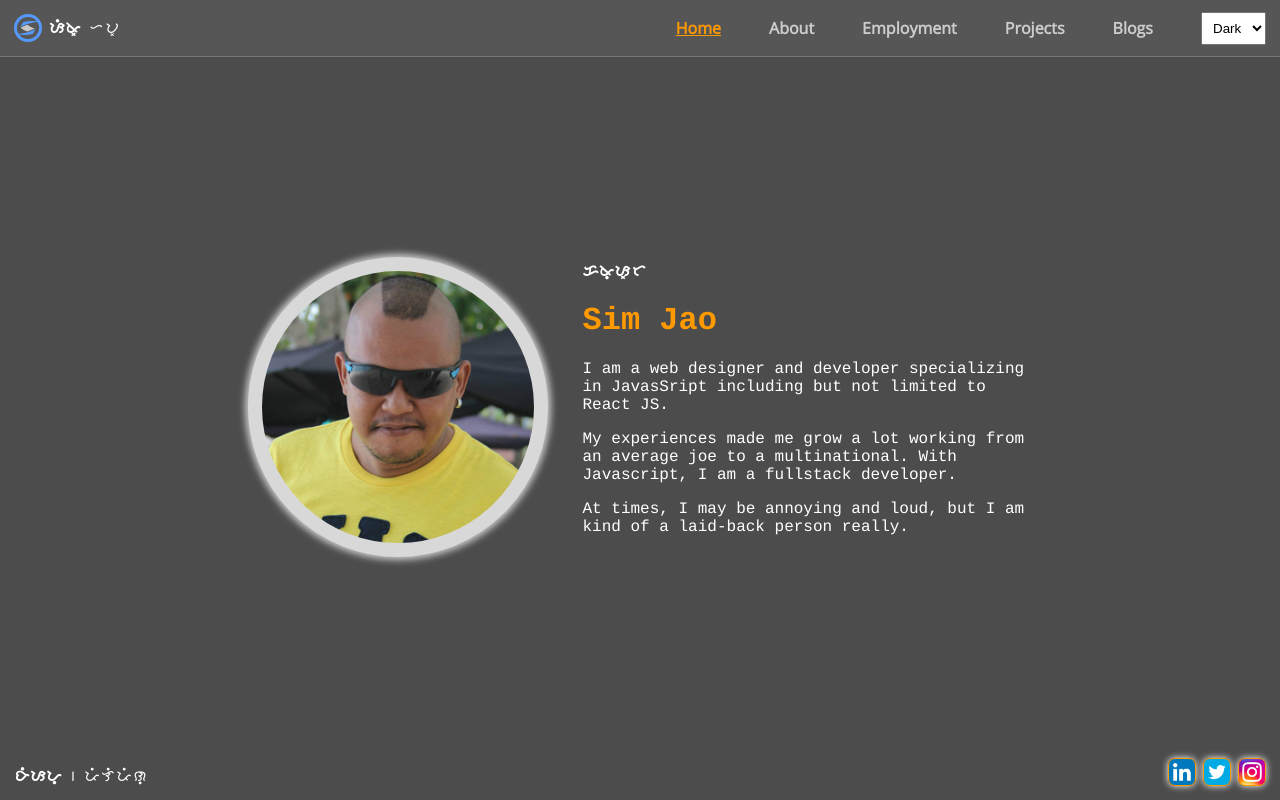
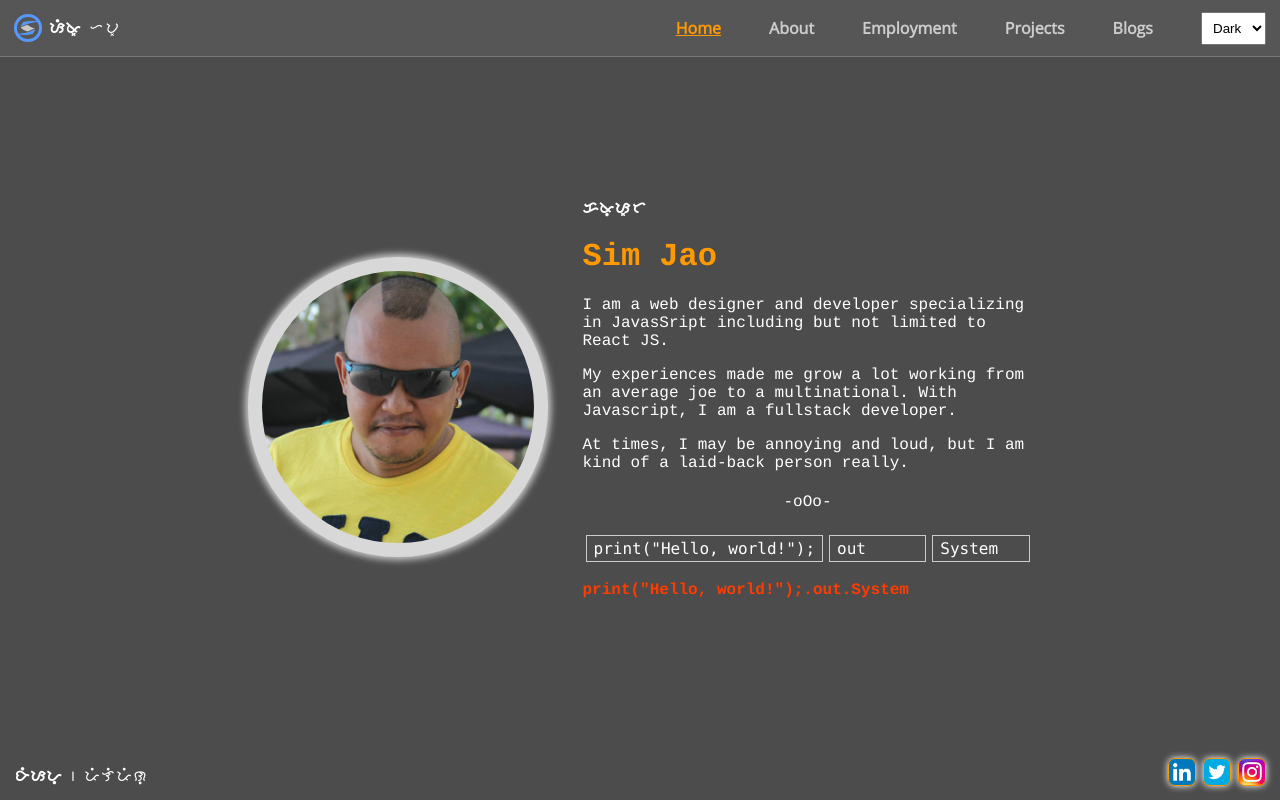
Before and after one commit to jaosimt/portfolio, a React (Create React App) app: page / in a window 1280 px wide. Built offline with nearby package versions, Linux system fonts and the light colour scheme.

Commit message:
* added component Parsonize

```diff
--- a/src/components/Home/index.js
+++ b/src/components/Home/index.js
@@ -7,11 +7,15 @@ import simo4 from './simo4.jpg';
 import simo5 from './simo5.jpg';
 import simo6 from './simo6.jpg';
 import simo7 from './simo7.jpg';
+import Parsonize from "../Parsonize";
+
+const ExerciseSolution = 'System.out.print("Hello, world!");';
 
 class Home extends Component {
 	state = {
 		imageIndex: 0,
-		imageOpacity: 0
+		imageOpacity: 0,
+		parsonize: ''
 	}
 
 	imageArray = [ simo2, simo1, simo3, simo4, simo5, simo6, simo7 ];
@@ -42,8 +46,10 @@ class Home extends Component {
 		rotateImgIndex();
 	}
 
+	parsonizeChangeHandler = parsonize => this.setState({ parsonize });
+
 	render() {
-		const { imageIndex, imageOpacity } = this.state;
+		const { imageIndex, imageOpacity, parsonize } = this.state;
 
 		return <div className="Home">
 			<h2 title="Greetings" className="greetings bybyn">ᜃᜋᜓᜐ᜔ᜆ</h2>
@@ -65,6 +71,15 @@ class Home extends Component {
 				<p>
 					At times, I may be annoying and loud, but I am kind of a laid-back person really.
 				</p>
+				<div style={{
+					textAlign: 'center',
+					margin: '21px 0'
+				}}>-oOo-</div>
+				<Parsonize
+					onChange={ this.parsonizeChangeHandler }
+					exerciseSolution={ ExerciseSolution }
+				/>
+				<p style={{ color: ExerciseSolution === parsonize ? '#0cc10c' : '#ff3c00' }}><b>{ parsonize }</b></p>
 			</div>
 		</div>
 	}
--- /dev/null
+++ b/src/components/Parsonize/Parsonize.scss
@@ -0,0 +1,23 @@
+.Parsonize {
+  display: flex;
+  pointer-events: none;
+
+  &[data-deli='default'] { flex-direction: column; }
+  &[data-deli='dot'] { flex-direction: row; }
+
+  .draggable {
+    padding: 3px 7px;
+    border: 1px solid #ccc;
+    margin: 3px;
+    cursor: move;
+    display: inline-flex;
+    white-space: pre;
+    width: 100%;
+    pointer-events: initial;
+
+    &.over {
+      border-style: dashed !important;
+      background-color: #ccc !important;
+    }
+  }
+}
--- /dev/null
+++ b/src/components/Parsonize/index.js
@@ -0,0 +1,155 @@
+import React, { Component } from 'react';
+import './Parsonize.scss';
+
+const DataDelimiter = {
+	dot: 'dot',
+	default: 'default'
+}, ClassName = "draggable";
+
+class Parsonize extends Component {
+	dragged = null;
+	state = {
+		delimiter: DataDelimiter.default,
+		code: []
+	}
+
+	dragOverHandler = e => {
+		e.preventDefault();
+	}
+
+	dragEnterHandler = e => {
+		const { currentTarget } = e;
+		// eslint-disable-next-line no-console
+		console.log(`${ e.type}:`, currentTarget);
+
+		currentTarget.classList.add('over');
+	};
+
+	dragStartHandler = e => {
+		// eslint-disable-next-line no-console
+		if (e.isDefaultPrevented()) console.log('DEFAULT IS PREVENTED!!!');
+		const { currentTarget } = e;
+
+		// eslint-disable-next-line no-console
+		console.log(`${ e.type}:`, currentTarget);
+
+		this.dragged = currentTarget;
+	}
+
+	dragEndHandler = e => {
+		const { currentTarget } = e;
+		// eslint-disable-next-line no-console
+		console.log(`${ e.type}:`, currentTarget);
+
+		currentTarget.classList.remove('over');
+	}
+
+	dropHandler = e => {
+		const { currentTarget } = e,
+			{ onChange } = this.props;
+
+		// eslint-disable-next-line no-console
+		console.log(`${ e.type}:`, currentTarget);
+
+		currentTarget.classList.remove('over');
+
+		if (this.dragged && this.dragged !== currentTarget) {
+
+			this.parsonizeRef.insertBefore(this.dragged, currentTarget);
+			this.dragged = null;
+
+			typeof onChange === 'function' && onChange(this.getData());
+		}
+	}
+
+	shouldComponentUpdate(nextProps, nextState) {
+		const { code: nextCode } = nextState,
+			{ code } = this.state;
+
+		const _shouldIt = nextCode !== code;
+
+		// eslint-disable-next-line no-console
+		console.log('shouldComponentUpdate:', _shouldIt);
+
+		return _shouldIt;
+	}
+
+	componentDidMount() {
+		const { onChange, exerciseSolution } = this.props;
+		// let exerciseSolution = exercise.get('solutions');
+		// if (!exerciseSolution) exerciseSolution = exercise.get('solutionFiles').get(0).get(0).get('contents');
+		// else exerciseSolution = exerciseSolution.get(0);
+
+		let code = exerciseSolution.split(/\n/).filter(x => x.length !== 0),
+			delimiter = DataDelimiter.default;
+
+		if (code.length === 1) {
+			code = code[0].split('.');
+			delimiter = DataDelimiter.dot;
+		}
+
+		// randomize
+		if (code.length > 1) {
+			const original = code.join('');
+			do {
+				code = code.sort( () => Math.random() - 0.5 );
+			} while(original === code.join(''));
+		}
+
+		console.log('code: ', code);
+
+		this.setState({
+			delimiter,
+			code
+		}, () => {
+			typeof onChange === 'function' && onChange(this.getData());
+		});
+	}
+
+	getData = () => {
+		if (this.parsonizeRef) {
+			const dataDelimeter = this.parsonizeRef.getAttribute('data-deli');
+			let data = [];
+
+			this.parsonizeRef.querySelectorAll(`.${ClassName}`).forEach(x => data.push(x.textContent));
+
+			return data.join(dataDelimeter === DataDelimiter.dot ? '.' : '\n');
+		}
+
+		return null;
+	}
+
+	render() {
+		const { delimiter, code } = this.state;
+
+		// eslint-disable-next-line no-console
+		console.log('render', delimiter, code);
+
+		return <div
+			ref={ ref => this.parsonizeRef = ref }
+			data-deli={ delimiter }
+			className="Parsonize"
+		>
+			{
+				code.map((fragment, idx) => {
+					return <code
+						key={ `item-${idx}-${fragment}` }
+						className={ ClassName }
+						draggable={ true }
+						onDragOver={ this.dragOverHandler }
+						onDrag={ this.dragOverHandler }
+						onDragEnter={ this.dragEnterHandler }
+						onDragLeave={ this.dragEndHandler }
+						onDragEnd={ this.dragEndHandler }
+						onDrop={ this.dropHandler }
+						onDragStart={ this.dragStartHandler }
+					>
+						{ fragment }
+					</code>;
+				})
+			}
+		</div>
+	}
+}
+
+export default Parsonize;
```
